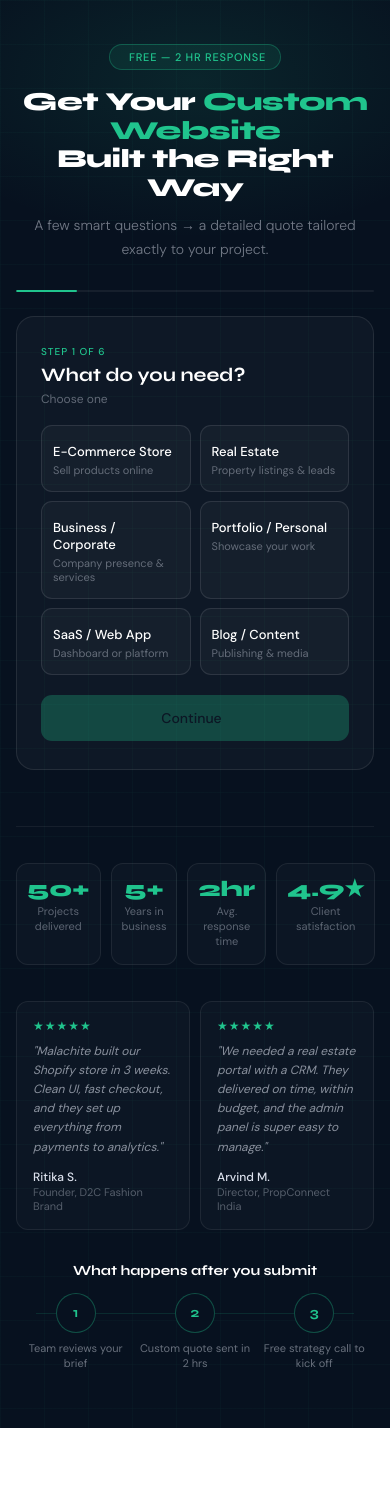
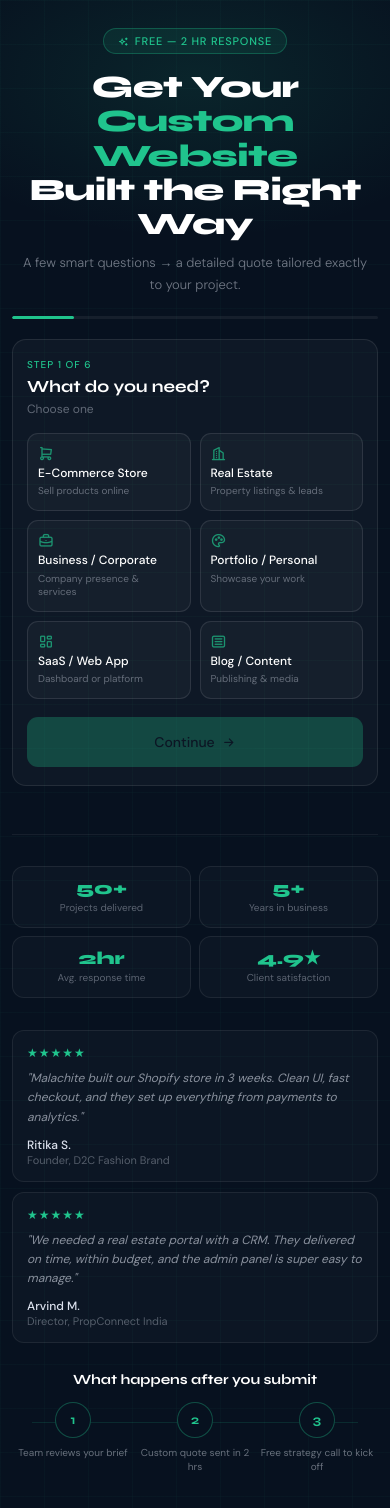
Before and after one commit to Malachite-Portfolio/test1, a plain HTML site: page index.html in a window 390 px wide. Before the commit the page ends 1428 px from the top, so only its background shows below. Drawn offline with Linux system fonts and the light colour scheme.

Commit message:
Add files via upload

```diff
--- a/index.html
+++ b/index.html
@@ -1,81 +1,143 @@
-
+<meta name="viewport" content="width=device-width, initial-scale=1.0, maximum-scale=1.0">
+<link rel="stylesheet" href="https://cdn.jsdelivr.net/npm/@tabler/icons-webfont@latest/tabler-icons.min.css">
 <style>
 @import url('https://fonts.googleapis.com/css2?family=Syne:wght@700;800&family=DM+Sans:opsz,wght@9..40,300;9..40,400;9..40,500&display=swap');
 *{box-sizing:border-box;margin:0;padding:0}
-.w{font-family:'DM Sans',sans-serif;background:#07111f;color:#dde2ee;position:relative;overflow:hidden}
+html{-webkit-text-size-adjust:100%}
+.w{font-family:'DM Sans',sans-serif;background:#07111f;color:#dde2ee;position:relative;overflow-x:hidden;min-height:100vh}
 .bg-grid{position:absolute;inset:0;z-index:0;background-image:linear-gradient(rgba(32,196,141,.035) 1px,transparent 1px),linear-gradient(90deg,rgba(32,196,141,.035) 1px,transparent 1px);background-size:44px 44px;pointer-events:none}
 .glow{position:absolute;top:-80px;left:50%;transform:translateX(-50%);width:600px;height:320px;background:radial-gradient(ellipse,rgba(32,196,141,.11) 0%,transparent 70%);z-index:0;pointer-events:none}
-.hero{position:relative;z-index:1;text-align:center;padding:44px 20px 28px}
-.badge{display:inline-flex;align-items:center;gap:5px;background:rgba(32,196,141,.09);border:0.5px solid rgba(32,196,141,.3);border-radius:100px;padding:5px 14px;font-size:11px;color:#20c48d;letter-spacing:.07em;text-transform:uppercase;font-weight:500;margin-bottom:18px}
-.h1{font-family:'Syne',sans-serif;font-size:clamp(26px,5vw,42px);font-weight:800;line-height:1.1;color:#fff;margin-bottom:12px;letter-spacing:-.02em}
+
+/* ── HERO ── */
+.hero{position:relative;z-index:1;text-align:center;padding:36px 20px 24px}
+.badge{display:inline-flex;align-items:center;gap:5px;background:rgba(32,196,141,.09);border:0.5px solid rgba(32,196,141,.3);border-radius:100px;padding:5px 14px;font-size:11px;color:#20c48d;letter-spacing:.07em;text-transform:uppercase;font-weight:500;margin-bottom:16px}
+.h1{font-family:'Syne',sans-serif;font-size:clamp(24px,7vw,42px);font-weight:800;line-height:1.1;color:#fff;margin-bottom:10px;letter-spacing:-.02em}
 .h1 span{color:#20c48d}
-.hero-sub{font-size:14px;color:rgba(221,226,238,.5);max-width:400px;margin:0 auto;line-height:1.7;font-weight:300}
-.fw{position:relative;z-index:1;max-width:600px;margin:0 auto;padding:0 16px 56px}
-.pbar{height:2px;background:rgba(255,255,255,.06);border-radius:100px;margin-bottom:24px;overflow:hidden}
+.hero-sub{font-size:14px;color:rgba(221,226,238,.5);max-width:380px;margin:0 auto;line-height:1.7;font-weight:300}
+
+/* ── FORM WRAPPER ── */
+.fw{position:relative;z-index:1;max-width:600px;margin:0 auto;padding:0 14px 48px}
+.pbar{height:3px;background:rgba(255,255,255,.06);border-radius:100px;margin-bottom:20px;overflow:hidden}
 .pfill{height:100%;background:#20c48d;border-radius:100px;transition:width .4s ease}
-.card{background:rgba(255,255,255,.03);border:0.5px solid rgba(255,255,255,.09);border-radius:18px;padding:28px 24px}
+.card{background:rgba(255,255,255,.03);border:0.5px solid rgba(255,255,255,.09);border-radius:16px;padding:22px 18px}
+
+/* ── STEP HEADER ── */
 .slabel{font-size:10px;letter-spacing:.1em;text-transform:uppercase;color:#20c48d;font-weight:500;margin-bottom:5px}
-.stitle{font-family:'Syne',sans-serif;font-size:19px;font-weight:700;color:#fff;line-height:1.3}
-.ssub{font-size:12px;color:rgba(221,226,238,.4);margin-top:3px;display:flex;align-items:center;gap:5px}
+.stitle{font-family:'Syne',sans-serif;font-size:18px;font-weight:700;color:#fff;line-height:1.3}
+.ssub{font-size:12px;color:rgba(221,226,238,.4);margin-top:3px;display:flex;align-items:center;gap:5px;flex-wrap:wrap}
 .multi-badge{background:rgba(32,196,141,.1);border:0.5px solid rgba(32,196,141,.25);border-radius:100px;padding:2px 8px;font-size:10px;color:#20c48d;font-weight:500}
-.sh{margin-bottom:18px}
-.grid{display:grid;grid-template-columns:1fr 1fr;gap:9px;margin-bottom:20px}
+.sh{margin-bottom:16px}
+
+/* ── OPTIONS GRID ── */
+.grid{display:grid;grid-template-columns:1fr 1fr;gap:9px;margin-bottom:18px}
 .grid.c3{grid-template-columns:repeat(3,1fr)}
-.opt{background:rgba(255,255,255,.03);border:0.5px solid rgba(255,255,255,.1);border-radius:11px;padding:13px 11px;cursor:pointer;text-align:left;display:flex;flex-direction:column;gap:3px;color:#dde2ee;font-family:'DM Sans',sans-serif;transition:all .15s ease;position:relative}
-.opt:hover{background:rgba(32,196,141,.07);border-color:rgba(32,196,141,.3)}
+.opt{background:rgba(255,255,255,.03);border:0.5px solid rgba(255,255,255,.1);border-radius:11px;padding:13px 11px;cursor:pointer;text-align:left;display:flex;flex-direction:column;gap:3px;color:#dde2ee;font-family:'DM Sans',sans-serif;transition:background .15s,border-color .15s;position:relative;-webkit-tap-highlight-color:transparent;touch-action:manipulation}
+.opt:active{background:rgba(32,196,141,.1);border-color:rgba(32,196,141,.4)}
 .opt.sel{background:rgba(32,196,141,.12);border-color:#20c48d}
 .opt.sel .oi{color:#20c48d}
 .oi{font-size:18px;color:rgba(32,196,141,.7);margin-bottom:1px}
-.ol{font-size:13px;font-weight:500;color:#fff}
+.ol{font-size:13px;font-weight:500;color:#fff;line-height:1.3}
 .od{font-size:11px;color:rgba(221,226,238,.4);line-height:1.35}
 .otag{font-size:9px;padding:2px 7px;border-radius:100px;background:rgba(32,196,141,.1);color:#20c48d;margin-top:2px;display:inline-block;font-weight:500}
-.check{position:absolute;top:9px;right:9px;width:16px;height:16px;border-radius:50%;border:0.5px solid rgba(255,255,255,.15);display:flex;align-items:center;justify-content:center}
+.check{position:absolute;top:9px;right:9px;width:16px;height:16px;border-radius:50%;border:0.5px solid rgba(255,255,255,.15);display:flex;align-items:center;justify-content:center;flex-shrink:0}
 .opt.sel .check{background:#20c48d;border-color:#20c48d}
 .opt.sel .check:after{content:'✓';font-size:9px;color:#07111f;font-weight:700}
-.btn-next{width:100%;background:#20c48d;border:none;border-radius:11px;padding:14px;font-size:14px;font-weight:500;color:#07111f;cursor:pointer;font-family:'DM Sans',sans-serif;transition:opacity .15s;display:flex;align-items:center;justify-content:center;gap:7px}
-.btn-next:hover{opacity:.87}
+
+/* ── BUTTONS ── */
+.btn-next{width:100%;background:#20c48d;border:none;border-radius:11px;padding:15px;font-size:15px;font-weight:500;color:#07111f;cursor:pointer;font-family:'DM Sans',sans-serif;transition:opacity .15s;display:flex;align-items:center;justify-content:center;gap:7px;-webkit-tap-highlight-color:transparent;touch-action:manipulation;min-height:50px}
+.btn-next:active{opacity:.82}
 .btn-next:disabled{opacity:.28;cursor:not-allowed}
-.btn-back{background:none;border:none;color:rgba(221,226,238,.38);font-size:12px;cursor:pointer;font-family:'DM Sans',sans-serif;padding:0;margin-bottom:14px;display:flex;align-items:center;gap:4px;transition:color .15s}
-.btn-back:hover{color:#dde2ee}
+.btn-back{background:none;border:none;color:rgba(221,226,238,.38);font-size:12px;cursor:pointer;font-family:'DM Sans',sans-serif;padding:0;margin-bottom:14px;display:flex;align-items:center;gap:4px;transition:color .15s;-webkit-tap-highlight-color:transparent;min-height:36px}
+.btn-back:active{color:#dde2ee}
 .skip-link{text-align:center;margin-top:10px}
-.skip-link button{background:none;border:none;color:rgba(221,226,238,.3);font-size:12px;cursor:pointer;font-family:'DM Sans',sans-serif;transition:color .15s}
-.skip-link button:hover{color:rgba(221,226,238,.6)}
-.inp{width:100%;background:rgba(255,255,255,.04);border:0.5px solid rgba(255,255,255,.1);border-radius:9px;padding:12px 14px;font-size:13px;color:#dde2ee;font-family:'DM Sans',sans-serif;margin-bottom:10px;outline:none;transition:border-color .15s}
+.skip-link button{background:none;border:none;color:rgba(221,226,238,.3);font-size:12px;cursor:pointer;font-family:'DM Sans',sans-serif;transition:color .15s;padding:8px;-webkit-tap-highlight-color:transparent}
+
+/* ── CONTACT FORM ── */
+.inp{width:100%;background:rgba(255,255,255,.04);border:0.5px solid rgba(255,255,255,.1);border-radius:9px;padding:14px;font-size:16px;color:#dde2ee;font-family:'DM Sans',sans-serif;margin-bottom:10px;outline:none;transition:border-color .15s;-webkit-appearance:none;appearance:none}
 .inp::placeholder{color:rgba(221,226,238,.25)}
 .inp:focus{border-color:rgba(32,196,141,.5)}
 .irow{display:grid;grid-template-columns:1fr 1fr;gap:10px}
-.sum-box{background:rgba(255,255,255,.025);border:0.5px solid rgba(255,255,255,.07);border-radius:10px;padding:14px;margin-bottom:16px}
-.sum-row{display:flex;gap:8px;font-size:12px;color:rgba(221,226,238,.5);padding:5px 0;border-bottom:0.5px solid rgba(255,255,255,.04)}
+
+/* ── SUMMARY ── */
+.sum-box{background:rgba(255,255,255,.025);border:0.5px solid rgba(255,255,255,.07);border-radius:10px;padding:12px;margin-bottom:14px}
+.sum-row{display:flex;gap:8px;font-size:12px;color:rgba(221,226,238,.5);padding:5px 0;border-bottom:0.5px solid rgba(255,255,255,.04);flex-wrap:wrap}
 .sum-row:last-child{border-bottom:none}
-.sum-row strong{color:#dde2ee;min-width:90px;font-weight:500;font-size:12px}
-.cta-wrap{background:rgba(32,196,141,.06);border:0.5px solid rgba(32,196,141,.18);border-radius:14px;padding:20px;margin-bottom:16px;text-align:center}
-.cta-title{font-family:'Syne',sans-serif;font-size:16px;font-weight:700;color:#fff;margin-bottom:4px}
-.cta-sub{font-size:12px;color:rgba(221,226,238,.45);margin-bottom:16px}
-.btn-submit{width:100%;background:linear-gradient(135deg,#20c48d,#17a876);border:none;border-radius:12px;padding:17px;font-size:15px;font-weight:500;color:#07111f;cursor:pointer;font-family:'Syne',sans-serif;display:flex;align-items:center;justify-content:center;gap:8px;letter-spacing:.01em;transition:opacity .15s}
-.btn-submit:hover{opacity:.9}
-.micro-trust{display:flex;justify-content:center;gap:16px;flex-wrap:wrap;margin-top:12px}
+.sum-row strong{color:#dde2ee;min-width:80px;font-weight:500;font-size:12px;flex-shrink:0}
+
+/* ── CTA / SUBMIT ── */
+.cta-wrap{background:rgba(32,196,141,.06);border:0.5px solid rgba(32,196,141,.18);border-radius:14px;padding:18px;margin-bottom:14px;text-align:center}
+.cta-title{font-family:'Syne',sans-serif;font-size:15px;font-weight:700;color:#fff;margin-bottom:4px}
+.cta-sub{font-size:12px;color:rgba(221,226,238,.45);margin-bottom:14px}
+.btn-submit{width:100%;background:linear-gradient(135deg,#20c48d,#17a876);border:none;border-radius:12px;padding:17px;font-size:15px;font-weight:500;color:#07111f;cursor:pointer;font-family:'Syne',sans-serif;display:flex;align-items:center;justify-content:center;gap:8px;letter-spacing:.01em;transition:opacity .15s;-webkit-tap-highlight-color:transparent;touch-action:manipulation;min-height:52px}
+.btn-submit:active{opacity:.85}
+.micro-trust{display:flex;justify-content:center;gap:12px;flex-wrap:wrap;margin-top:12px}
 .mt-item{display:flex;align-items:center;gap:4px;font-size:11px;color:rgba(221,226,238,.3)}
 .mt-item i{color:rgba(32,196,141,.6);font-size:12px}
+
+/* ── SUCCESS ── */
 .suc-icon{width:52px;height:52px;background:rgba(32,196,141,.12);border-radius:50%;display:flex;align-items:center;justify-content:center;margin:0 auto 16px;font-size:22px;color:#20c48d}
-.below{position:relative;z-index:1;max-width:600px;margin:0 auto;padding:0 16px 56px}
-.divider{height:0.5px;background:rgba(255,255,255,.06);margin-bottom:36px}
-.stats-row{display:grid;grid-template-columns:repeat(4,1fr);gap:10px;margin-bottom:36px}
-.stat-card{background:rgba(255,255,255,.025);border:0.5px solid rgba(255,255,255,.07);border-radius:12px;padding:14px 10px;text-align:center}
-.stat-n{font-family:'Syne',sans-serif;font-size:22px;font-weight:800;color:#20c48d;line-height:1}
-.stat-l{font-size:11px;color:rgba(221,226,238,.38);margin-top:4px;line-height:1.4}
-.testi-grid{display:grid;grid-template-columns:1fr 1fr;gap:10px;margin-bottom:32px}
-.tcard{background:rgba(255,255,255,.025);border:0.5px solid rgba(255,255,255,.07);border-radius:12px;padding:16px}
-.ttext{font-size:12px;color:rgba(221,226,238,.6);line-height:1.6;margin-bottom:12px;font-style:italic}
+
+/* ── BELOW FOLD ── */
+.below{position:relative;z-index:1;max-width:600px;margin:0 auto;padding:0 14px 56px}
+.divider{height:0.5px;background:rgba(255,255,255,.06);margin-bottom:32px}
+.stats-row{display:grid;grid-template-columns:repeat(4,1fr);gap:8px;margin-bottom:32px}
+.stat-card{background:rgba(255,255,255,.025);border:0.5px solid rgba(255,255,255,.07);border-radius:12px;padding:12px 8px;text-align:center}
+.stat-n{font-family:'Syne',sans-serif;font-size:20px;font-weight:800;color:#20c48d;line-height:1}
+.stat-l{font-size:10px;color:rgba(221,226,238,.38);margin-top:4px;line-height:1.4}
+.testi-grid{display:grid;grid-template-columns:1fr 1fr;gap:10px;margin-bottom:28px}
+.tcard{background:rgba(255,255,255,.025);border:0.5px solid rgba(255,255,255,.07);border-radius:12px;padding:14px}
+.ttext{font-size:12px;color:rgba(221,226,238,.6);line-height:1.6;margin-bottom:10px;font-style:italic}
 .tname{font-size:12px;font-weight:500;color:#dde2ee}
 .trole{font-size:11px;color:rgba(221,226,238,.35)}
 .stars{color:#20c48d;font-size:12px;margin-bottom:8px;letter-spacing:1px}
-.next-sec{}
 .next-title{font-family:'Syne',sans-serif;font-size:14px;font-weight:700;color:#fff;margin-bottom:14px;text-align:center}
 .next-steps{display:flex;gap:0;position:relative}
 .next-steps:before{content:'';position:absolute;top:20px;left:20px;right:20px;height:0.5px;background:rgba(32,196,141,.15)}
 .nstep{flex:1;text-align:center;position:relative;z-index:1}
 .nnum{width:40px;height:40px;border-radius:50%;background:#07111f;border:0.5px solid rgba(32,196,141,.35);display:flex;align-items:center;justify-content:center;font-family:'Syne',sans-serif;font-weight:700;font-size:14px;color:#20c48d;margin:0 auto 8px}
 .nlabel{font-size:11px;color:rgba(221,226,238,.45);line-height:1.4;padding:0 4px}
+
+/* ── MOBILE BREAKPOINT ── */
+@media(max-width:480px){
+  .hero{padding:28px 16px 20px}
+  .h1{font-size:clamp(22px,8vw,32px)}
+  .hero-sub{font-size:13px}
+  .fw,.below{padding-left:12px;padding-right:12px}
+  .card{padding:18px 14px;border-radius:14px}
+  .stitle{font-size:17px}
+  /* Force 2-col on all grids — stack only truly small sets */
+  .grid.c3{grid-template-columns:1fr 1fr}
+  /* Full-width single column for 3-item grids that look cramped */
+  .grid.c3.solo{grid-template-columns:1fr}
+  .opt{padding:12px 10px}
+  .ol{font-size:12px}
+  .od{font-size:10px}
+  .oi{font-size:16px}
+  /* Contact form: stack name/phone on mobile */
+  .irow{grid-template-columns:1fr}
+  /* Stats: 2x2 on mobile */
+  .stats-row{grid-template-columns:1fr 1fr;gap:8px}
+  .stat-n{font-size:18px}
+  /* Testimonials: stack on mobile */
+  .testi-grid{grid-template-columns:1fr}
+  /* Trust items: smaller gap */
+  .micro-trust{gap:8px}
+  .mt-item{font-size:10px}
+  /* Next steps: smaller labels */
+  .nlabel{font-size:10px}
+  .nnum{width:36px;height:36px;font-size:13px}
+  .btn-next,.btn-submit{font-size:14px;padding:14px}
+}
+
+/* ── VERY SMALL (≤360px) ── */
+@media(max-width:360px){
+  .h1{font-size:21px}
+  .grid{gap:7px}
+  .opt{padding:10px 9px}
+  .stats-row{gap:6px}
+}
+
+@keyframes spin{to{transform:rotate(360deg)}}
 </style>
 
 <div class="w">
@@ -307,6 +369,11 @@ function stepNum() {
 
 function render() {
   prog();
+  // Scroll card into view on mobile when step changes
+  setTimeout(()=>{
+    const c = document.getElementById('card');
+    if(c) c.scrollIntoView({behavior:'smooth', block:'nearest'});
+  }, 60);
   if (cur === 'contact') { renderContact(); return; }
   if (cur === 'success') { renderSuccess(); return; }
   const multi = STEP_LABELS[cur].multi;
```
